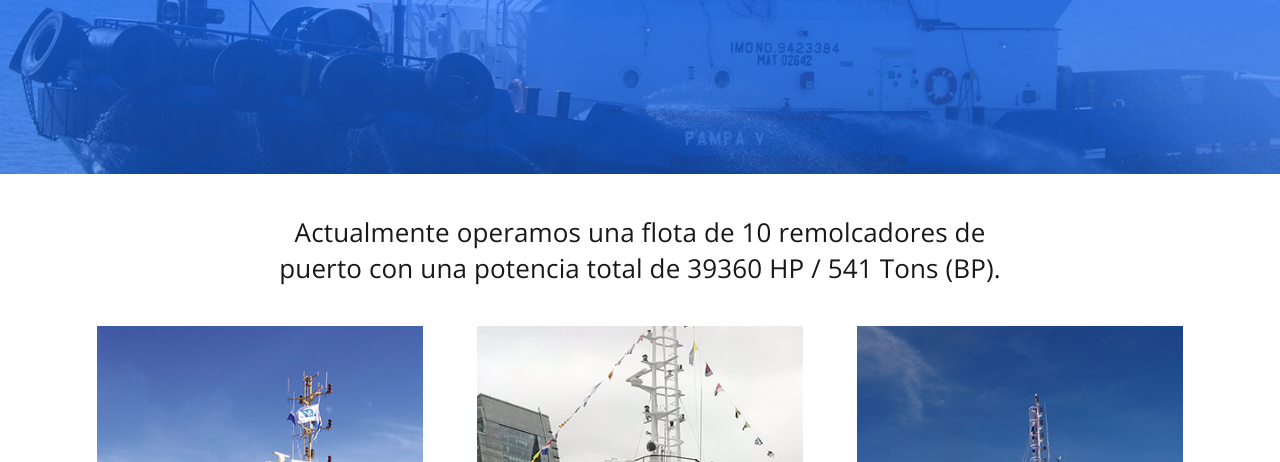
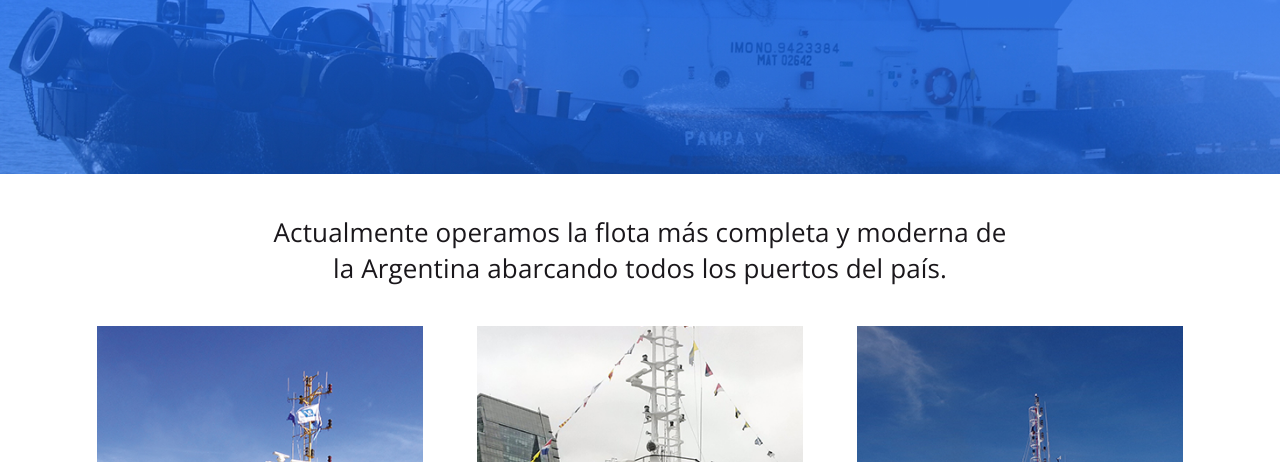
Before and after one commit to EricWaje/artug-demo, a plain HTML site: page pages/flota.html in a window 1280 px wide. Shown: the part 338-800 px from the top of the page. Drawn offline with nearby package versions, Linux system fonts and the light colour scheme.

Commit message:
cambiando mensaje en flota e index

```diff
--- a/pages/flota.html
+++ b/pages/flota.html
@@ -171,9 +171,9 @@
                         class="col-lg-8 d-flex justify-content-center flota-description"
                     >
                         <h3 class="text-center mt-3 mb-3">
-                            Actualmente operamos una flota de 10 remolcadores de
-                            puerto con una potencia total de 39360 HP / 541 Tons
-                            (BP).
+                            Actualmente operamos la flota más completa y moderna
+                            de la Argentina abarcando todos los puertos del
+                            país.
                         </h3>
                     </div>
                 </div>
```
Also changed, not shown: index.html (+3 -3 lines).
